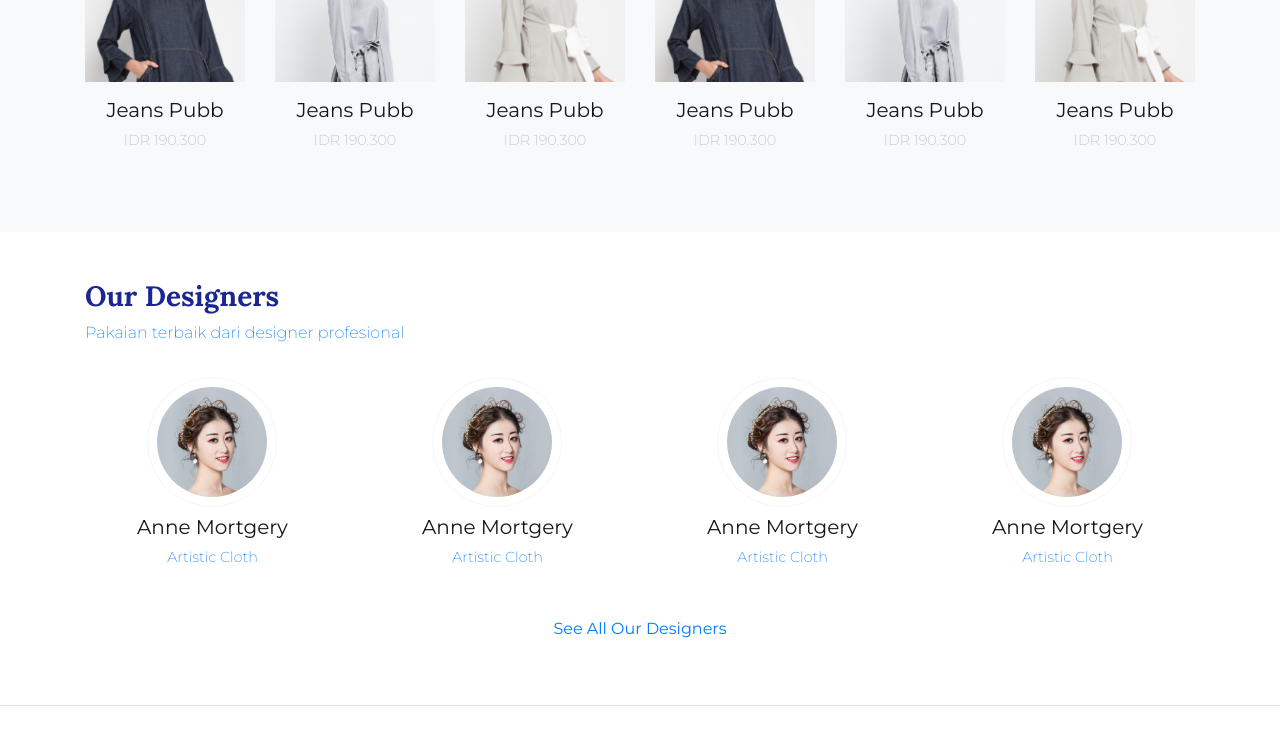
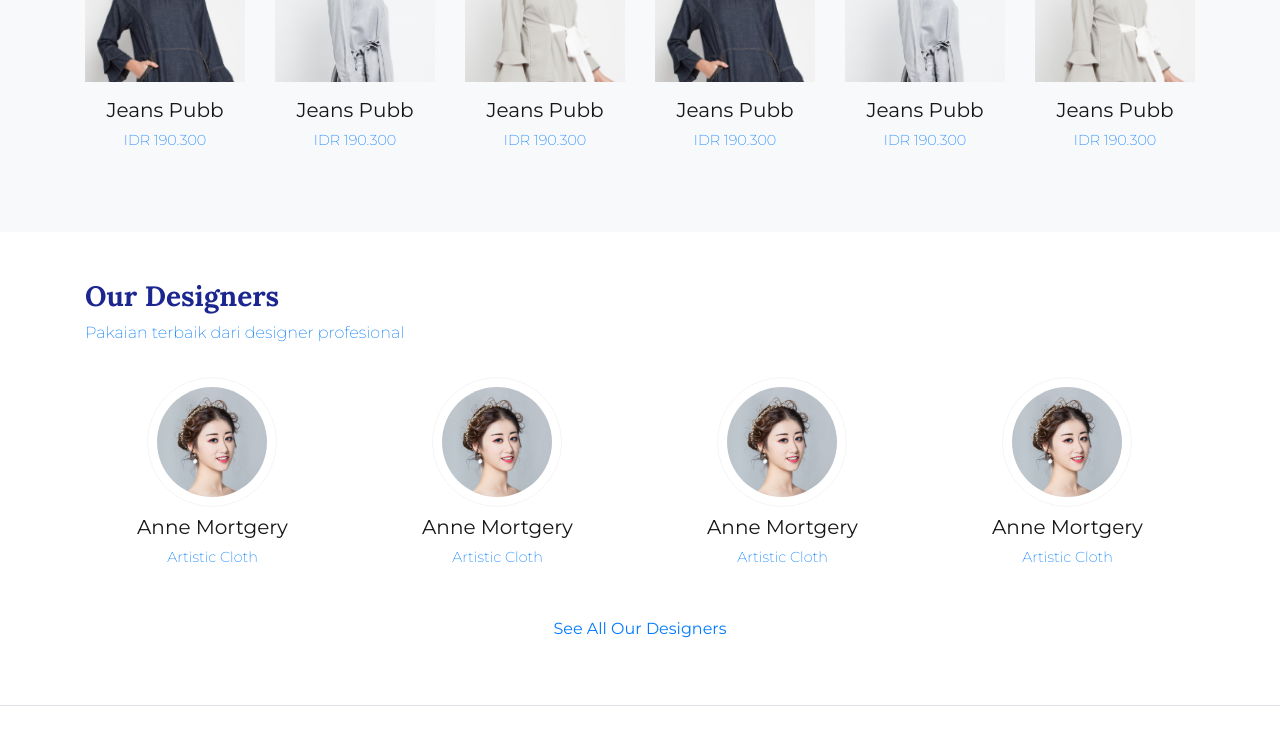
Before and after one commit to hidayatTM/azkarastore, a plain HTML site: page index.html in a window 1280 px wide. Shown: the part 900-1632 px from the top of the page. Drawn offline with Linux system fonts and the light colour scheme.

Commit message:
merubah warna price menjadi biru

```diff
--- a/index.html
+++ b/index.html
@@ -153,7 +153,7 @@
                         </div>
                         <figcaption class="figure-caption text-center">
                             <h5>Jeans Pubb</h5>
-                            <p>IDR 190.300</p>
+                            <p class="text-primary">IDR 190.300</p>
                         </figcaption>
                     </figure>
                 </div>
@@ -167,7 +167,7 @@
                         </div>
                         <figcaption class="figure-caption text-center">
                             <h5>Jeans Pubb</h5>
-                            <p>IDR 190.300</p>
+                            <p class="text-primary">IDR 190.300</p>
                         </figcaption>
                     </figure>
                 </div>
@@ -181,7 +181,7 @@
                         </div>
                         <figcaption class="figure-caption text-center">
                             <h5>Jeans Pubb</h5>
-                            <p>IDR 190.300</p>
+                            <p class="text-primary">IDR 190.300</p>
                         </figcaption>
                     </figure>
                 </div>
@@ -195,7 +195,7 @@
                         </div>
                         <figcaption class="figure-caption text-center">
                             <h5>Jeans Pubb</h5>
-                            <p>IDR 190.300</p>
+                            <p class="text-primary">IDR 190.300</p>
                         </figcaption>
                     </figure>
                 </div>
@@ -209,7 +209,7 @@
                         </div>
                         <figcaption class="figure-caption text-center">
                             <h5>Jeans Pubb</h5>
-                            <p>IDR 190.300</p>
+                            <p class="text-primary">IDR 190.300</p>
                         </figcaption>
                     </figure>
                 </div>
@@ -223,7 +223,7 @@
                         </div>
                         <figcaption class="figure-caption text-center">
                             <h5>Jeans Pubb</h5>
-                            <p>IDR 190.300</p>
+                            <p class="text-primary">IDR 190.300</p>
                         </figcaption>
                     </figure>
                 </div>
```
